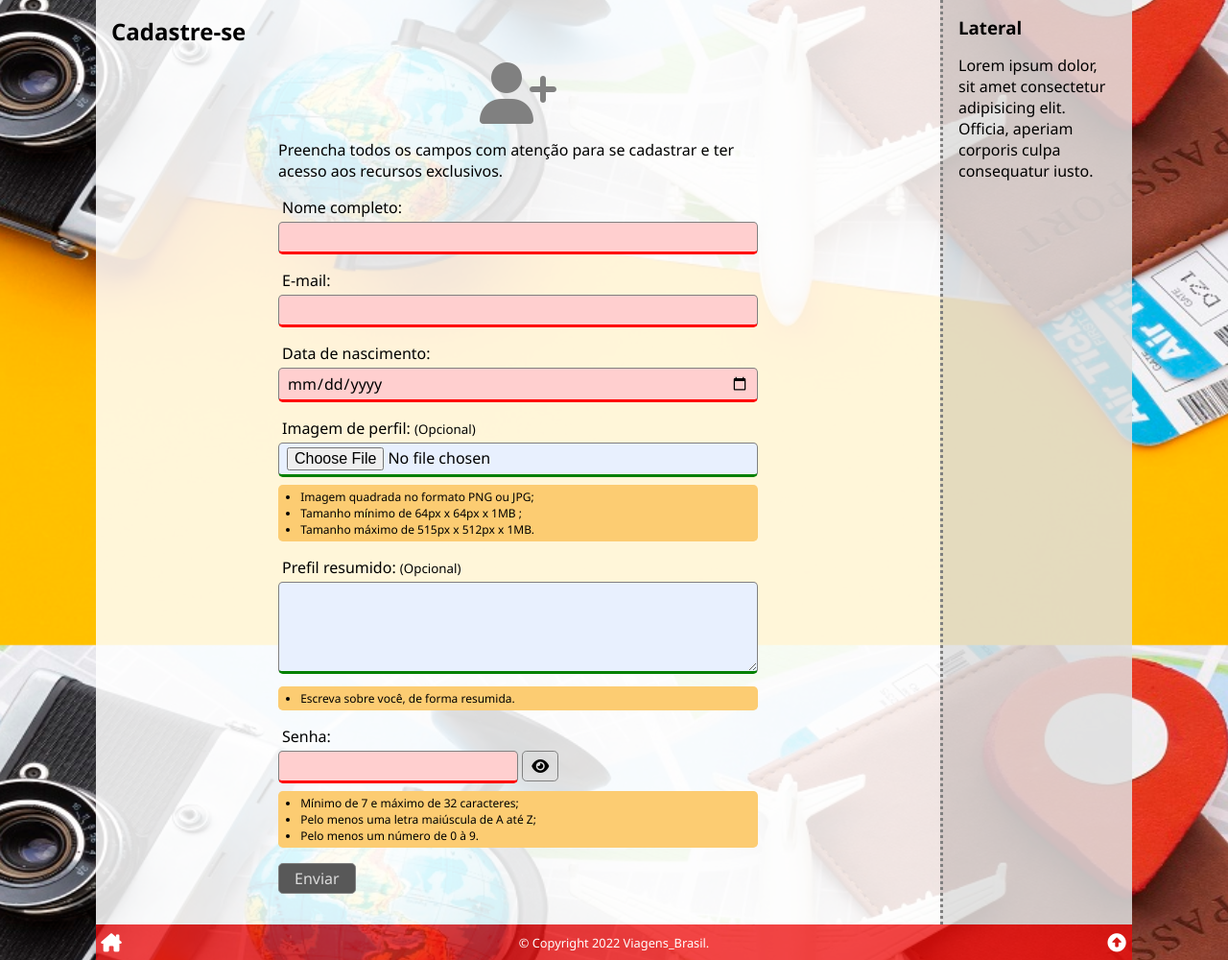
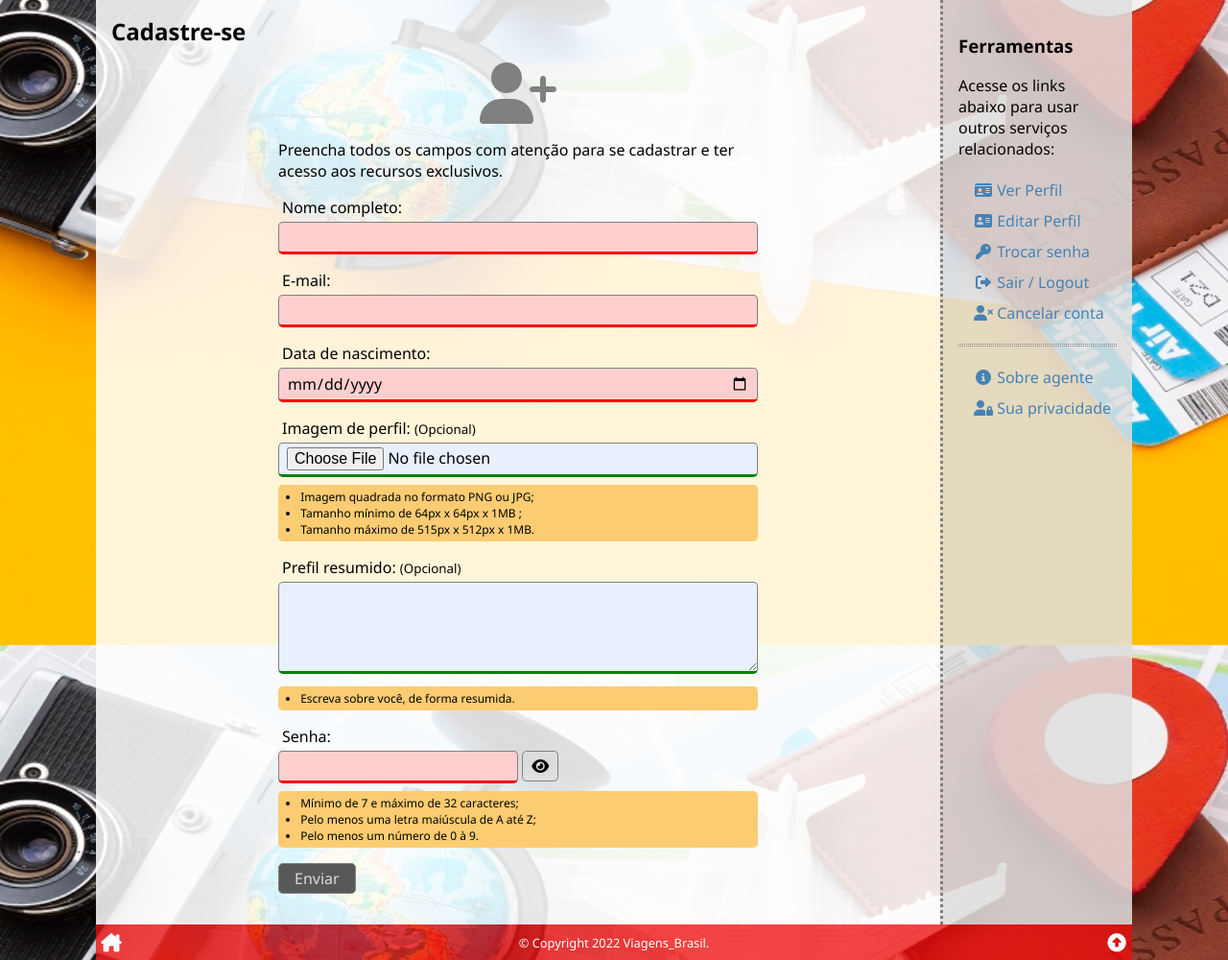
Before and after one commit to FernandaCal/Viagens_Brasil, a PHP site: page /user/new/ in a window 1280 px wide. Shown: the part 128-1128 px from the top of the page at 96% size. Run offline with PHP 8.4, Linux system fonts and the light colour scheme; some libraries are stand-ins or nearby versions.

Commit message:
Versão final 5.2

```diff
--- a/_config.ini
+++ b/_config.ini
@@ -14,8 +14,8 @@ password = ''
 
 
 ; MySQL no provedor de hospedagem
-[ohoho.com.br]
-hostname = 'sql.vitugo.com.br'
-database = 'vitugo'
-username = 'vitugo.com.br'
-password = 'Qwertyu1P'
+[viagensbrasil.lovestoblog.com]
+hostname = 'sql102.epizy.com'
+database = 'epiz_31774340_viagensbrasil'
+username = 'epiz_31774340'
+password = 'zUM4Z0tajn'
--- /dev/null
+++ b/user/_asidetools.php
@@ -0,0 +1,65 @@
+<style>
+    aside ul {
+        margin: 0;
+        padding-left: 1rem;
+        list-style: none;
+        line-height: 2;
+    }
+</style>
+
+<h3>Ferramentas</h3>
+<p>Acesse os links abaixo para usar outros serviços relacionados:</p>
+<ul>
+
+    <li> <a href="/user/profile/">
+            <i class="fa-solid fa-id-card fa-fw"></i>
+            Ver Perfil
+        </a>
+    </li>
+
+    <li> <a href="/user/edit/">
+            <i class="fa-solid fa-address-card fa-fw"></i>
+            Editar Perfil
+        </a>
+    </li>
+
+    <li>
+        <a href="/user/password/">
+            <i class="fa-solid fa-key fa-fw"></i>
+            Trocar senha
+        </a>
+    </li>
+    </li>
+
+    <li>
+        <a href="/user/logout/">
+            <i class="fa-solid fa-right-from-bracket fa-fw"></i>
+            Sair / Logout
+        </a>
+    </li>
+
+    <li>
+        <a href="/user/delete/">
+            <i class="fa-solid fa-user-xmark fa-fw"></i>
+            Cancelar conta
+        </a>
+    </li>
+</ul>
+
+<hr class="divider">
+
+<ul>
+    <li>
+        <a href="/about/">
+            <i class="fa-solid fa-circle-info fa-fw"></i>
+            Sobre agente
+        </a>
+    </li>
+
+    <li>
+        <a href="/privacy/">
+            <i class="fa-solid fa-user-lock fa-fw"></i>
+            Sua privacidade
+        </a>
+    </li>
+</ul>
--- a/user/delete/index.php
+++ b/user/delete/index.php
@@ -129,8 +129,7 @@ require($_SERVER['DOCUMENT_ROOT'] . '/_header.php');
 
 <aside>
 
-    <h3>Lateral</h3>
-    <p>Lorem ipsum dolor, sit amet consectetur adipisicing elit. Officia, aperiam corporis culpa consequatur iusto.</p>
+<?php require($_SERVER['DOCUMENT_ROOT'] . '/user/_asidetools.php'); ?>
 
 </aside>
 
--- a/user/edit/index.php
+++ b/user/edit/index.php
@@ -286,8 +286,7 @@ require($_SERVER['DOCUMENT_ROOT'] . '/_header.php');
 
 <aside>
 
-    <h3>Lateral</h3>
-    <p>Lorem ipsum dolor, sit amet consectetur adipisicing elit. Officia, aperiam corporis culpa consequatur iusto.</p>
+<?php require($_SERVER['DOCUMENT_ROOT'] . '/user/_asidetools.php'); ?>
 
 </aside>
 
--- a/user/login/index.php
+++ b/user/login/index.php
@@ -166,8 +166,7 @@ require($_SERVER['DOCUMENT_ROOT'] . '/_header.php');
 
 <aside>
 
-    <h3>Lateral</h3>
-    <p>Lorem ipsum dolor, sit amet consectetur adipisicing elit. Officia, aperiam corporis culpa consequatur iusto.</p>
+<?php require($_SERVER['DOCUMENT_ROOT'] . '/user/_asidetools.php'); ?>
 
 </aside>
 
--- a/user/logout/index.php
+++ b/user/logout/index.php
@@ -55,8 +55,7 @@ require($_SERVER['DOCUMENT_ROOT'] . '/_header.php');
 
 <aside>
 
-    <h3>Lateral</h3>
-    <p>Lorem ipsum dolor, sit amet consectetur adipisicing elit. Officia, aperiam corporis culpa consequatur iusto.</p>
+<?php require($_SERVER['DOCUMENT_ROOT'] . '/user/_asidetools.php'); ?>
 
 </aside>
 
--- a/user/new/index.php
+++ b/user/new/index.php
@@ -242,8 +242,7 @@ require($_SERVER['DOCUMENT_ROOT'] . '/_header.php');
 
 <aside>
 
-    <h3>Lateral</h3>
-    <p>Lorem ipsum dolor, sit amet consectetur adipisicing elit. Officia, aperiam corporis culpa consequatur iusto.</p>
+<?php require($_SERVER['DOCUMENT_ROOT'] . '/user/_asidetools.php'); ?>
 
 </aside>
 
--- a/user/password/index.php
+++ b/user/password/index.php
@@ -178,11 +178,9 @@ require($_SERVER['DOCUMENT_ROOT'] . '/_header.php');
     <?php endif; ?>
 
 </section>
-
 <aside>
 
-    <h3>Lateral</h3>
-    <p>Lorem ipsum dolor, sit amet consectetur adipisicing elit. Officia, aperiam corporis culpa consequatur iusto.</p>
+<?php require($_SERVER['DOCUMENT_ROOT'] . '/user/_asidetools.php'); ?>
 
 </aside>
 
--- a/user/profile/index.php
+++ b/user/profile/index.php
@@ -207,8 +207,7 @@ require($_SERVER['DOCUMENT_ROOT'] . '/_header.php');
 
 <aside>
 
-    <h3>Lateral</h3>
-    <p>Lorem ipsum dolor, sit amet consectetur adipisicing elit. Officia, aperiam corporis culpa consequatur iusto.</p>
+<?php require($_SERVER['DOCUMENT_ROOT'] . '/user/_asidetools.php'); ?>
 
 </aside>
 
```
Also changed, not shown: sobre/index.php (+1 -1 lines).
